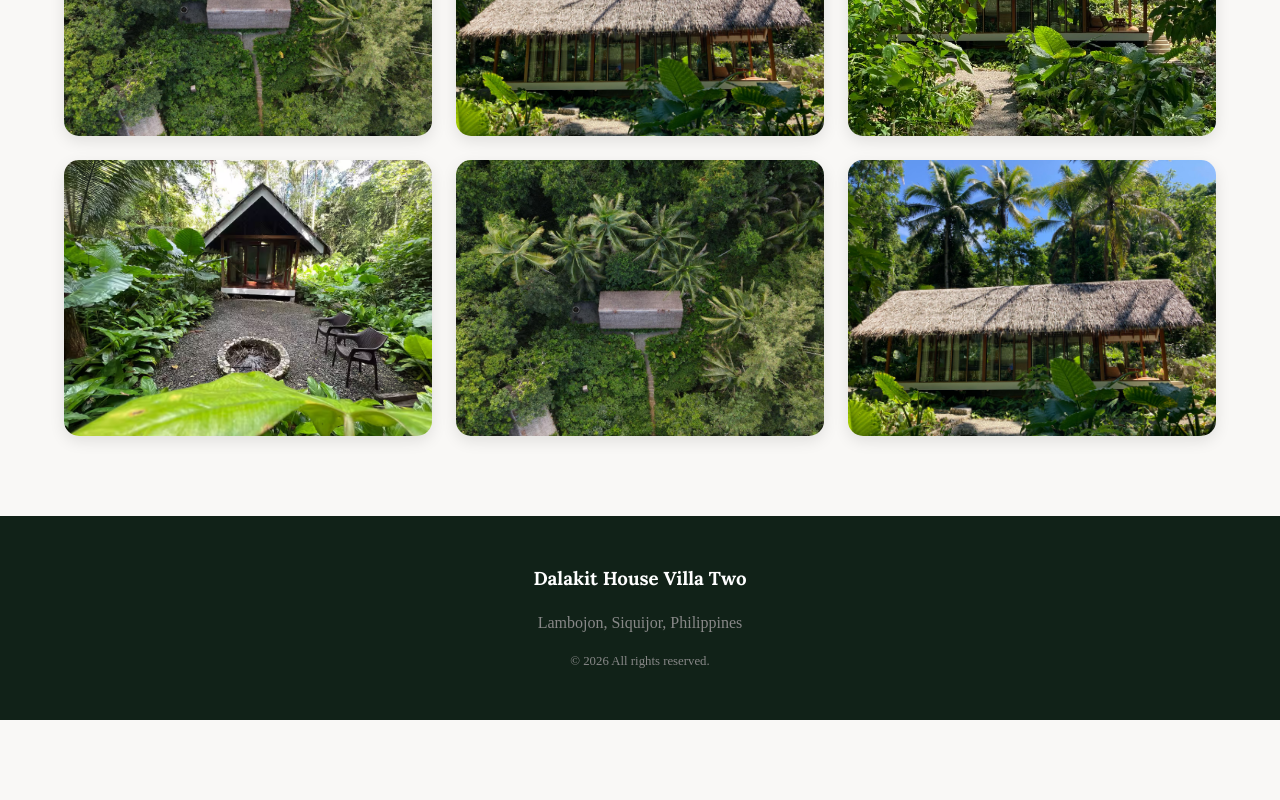
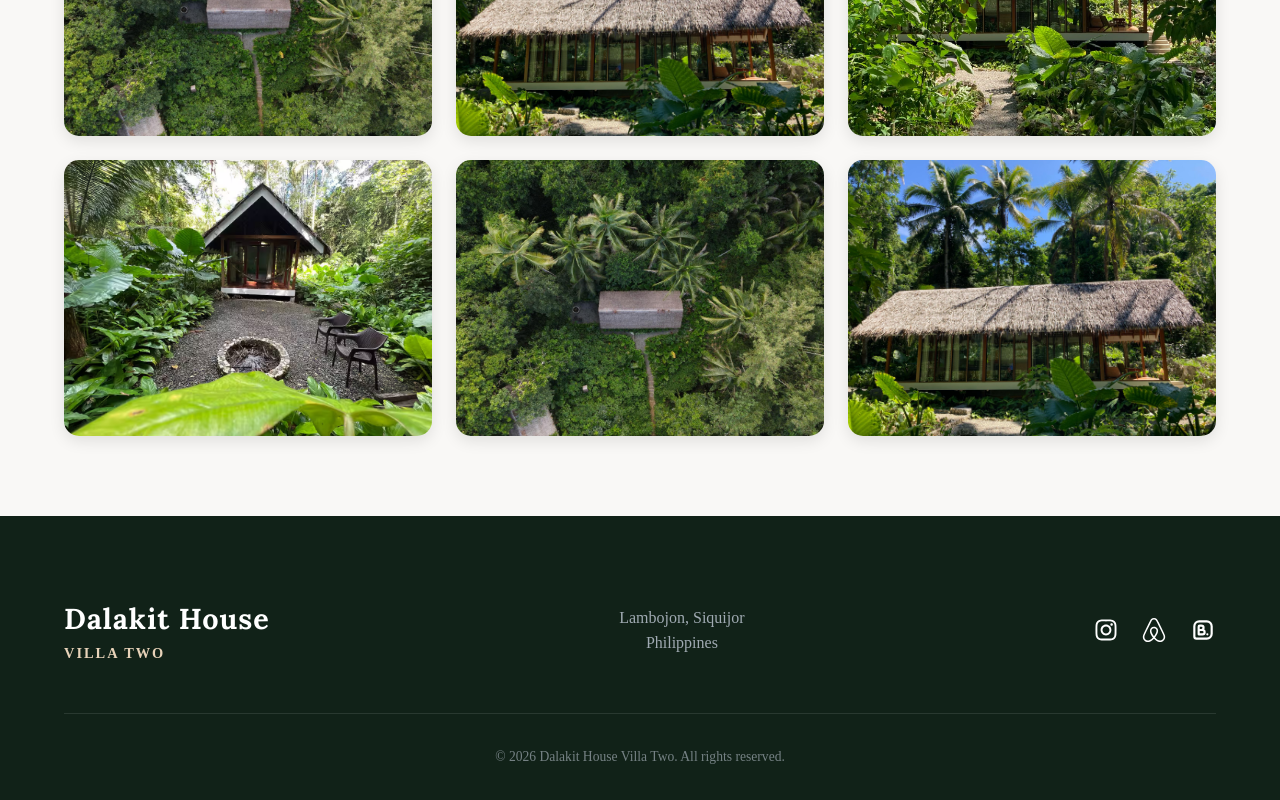
Before and after one commit to darekhotala-droid/krzycho, a Next.js app in the folder v2/: page /gallery in a window 1280 px wide. Shown: the part 530-1330 px from the top of the page. Before the commit the page ends 1250 px from the top, so only its background shows below. Built offline with nearby package versions, Linux system fonts and the light colour scheme.

Commit message:
Upgrade footer and amenities with premium icons

```diff
--- a/v2/src/components/Amenities.module.css
+++ b/v2/src/components/Amenities.module.css
@@ -38,6 +38,12 @@
     transform: translateY(-5px);
 }
 
+.icon {
+    color: var(--accent);
+    margin-bottom: 1.5rem;
+    opacity: 0.9;
+}
+
 .amenityCard h3 {
     font-size: 1.4rem;
     margin-bottom: 1rem;
--- a/v2/src/components/Footer.js
+++ b/v2/src/components/Footer.js
@@ -1,9 +1,35 @@
+import styles from './Footer.module.css';
+import { FaInstagram } from 'react-icons/fa';
+import { SiAirbnb } from 'react-icons/si';
+import { TbBrandBooking } from 'react-icons/tb';
+
 export default function Footer() {
+  const igLink = "https://www.instagram.com/explore/locations/437100646151487/the-dalakit-house-villa-two/";
+  const airbnbLink = "https://www.airbnb.co.uk/rooms/1227380167320183530?source_impression_id=p3_1779713646_P376pV-YoktkRIsI";
+  const bookingLink = "https://www.booking.com/hotel/ph/dalakit-house-villa-two.en-gb.html?aid=318615&label=New_English_EN_PL_26767307665-54Rox84zAqy3A%2A6faWk%2A6QS640874805580%3Apl%3Ata%3Ap1%3Ap2%3Aac%3Aap%3Aneg%3Afi%3Atidsa-64415224945%3Alp1011301%3Ali%3Adec%3Adm%3Aag26767307665%3Acmp394949905&sid=a427cfe12292d98b14b7d55a452b4983&dest_id=-2453627&dest_type=city&dist=0&group_adults=2&group_children=0&hapos=1&hpos=1&no_rooms=1&req_adults=2&req_children=0&room1=A%2CA&sb_price_type=total&sr_order=popularity&srepoch=1779713674&srpvid=11865abaac0e024e&type=total&ucfs=1&";
+
   return (
-    <footer style={{ background: '#112218', color: '#888', textAlign: 'center', padding: '3rem 5%' }}>
-      <h3 className="serif" style={{ color: 'white', marginBottom: '1rem' }}>Dalakit House Villa Two</h3>
-      <p>Lambojon, Siquijor, Philippines</p>
-      <p style={{ marginTop: '1rem', fontSize: '0.8rem' }}>© {new Date().getFullYear()} All rights reserved.</p>
+    <footer className={styles.footer}>
+      <div className={styles.footerContent}>
+        <div className={styles.brand}>
+          <h3 className="serif">Dalakit House</h3>
+          <p className={styles.subBrand}>Villa Two</p>
+        </div>
+
+        <div className={styles.info}>
+          <p>Lambojon, Siquijor</p>
+          <p>Philippines</p>
+        </div>
+
+        <div className={styles.social}>
+          <a href={igLink} target="_blank" rel="noopener noreferrer" aria-label="Instagram"><FaInstagram size={24} /></a>
+          <a href={airbnbLink} target="_blank" rel="noopener noreferrer" aria-label="Airbnb"><SiAirbnb size={24} /></a>
+          <a href={bookingLink} target="_blank" rel="noopener noreferrer" aria-label="Booking"><TbBrandBooking size={26} /></a>
+        </div>
+      </div>
+      <div className={styles.copyright}>
+        <p>© {new Date().getFullYear()} Dalakit House Villa Two. All rights reserved.</p>
+      </div>
     </footer>
   );
 }
--- /dev/null
+++ b/v2/src/components/Footer.module.css
@@ -0,0 +1,71 @@
+.footer {
+    background: #112218;
+    color: #A0AAB2;
+    padding: 5rem 5% 2rem;
+}
+
+.footerContent {
+    max-width: 1200px;
+    margin: 0 auto;
+    display: flex;
+    justify-content: space-between;
+    align-items: center;
+    border-bottom: 1px solid rgba(255,255,255,0.1);
+    padding-bottom: 3rem;
+    margin-bottom: 2rem;
+}
+
+.brand {
+    display: flex;
+    flex-direction: column;
+}
+
+.brand h3 {
+    color: white;
+    font-size: 1.8rem;
+    letter-spacing: 1px;
+}
+
+.subBrand {
+    color: var(--accent);
+    font-size: 0.9rem;
+    letter-spacing: 2px;
+    text-transform: uppercase;
+    font-weight: 700;
+}
+
+.info {
+    text-align: center;
+}
+
+.social {
+    display: flex;
+    gap: 1.5rem;
+}
+
+.social a {
+    color: white;
+    transition: color 0.3s, transform 0.3s;
+    display: flex;
+    align-items: center;
+    justify-content: center;
+}
+
+.social a:hover {
+    color: var(--accent);
+    transform: scale(1.1);
+}
+
+.copyright {
+    text-align: center;
+    font-size: 0.85rem;
+    opacity: 0.7;
+}
+
+@media (max-width: 768px) {
+    .footerContent {
+        flex-direction: column;
+        gap: 2.5rem;
+        text-align: center;
+    }
+}
```
Also changed, not shown: v2/src/components/Amenities.js (+9 -4 lines).
